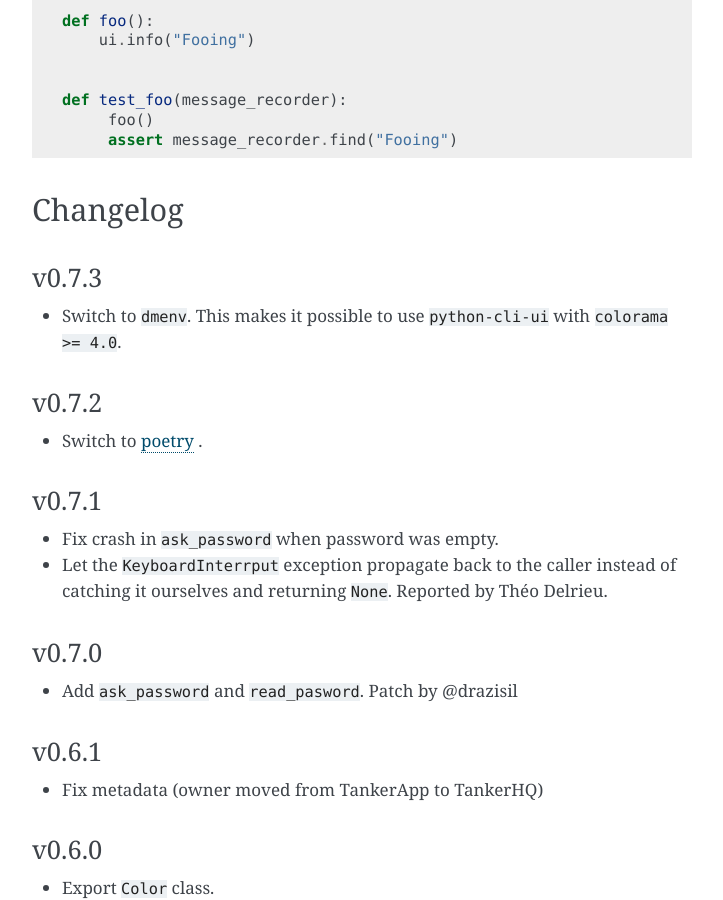
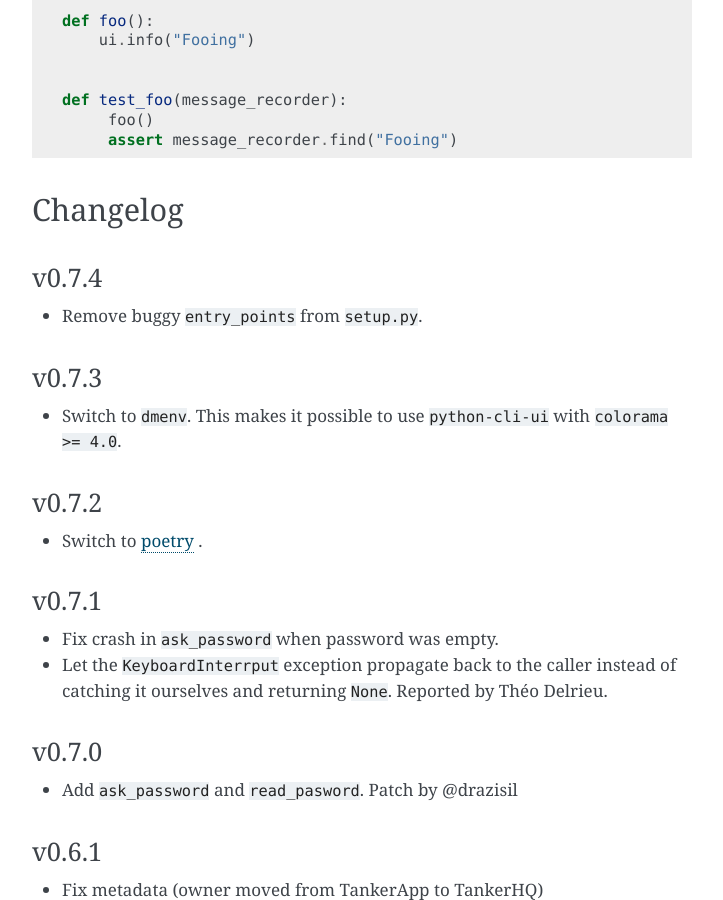
Before and after one commit to your-tools/python-cli-ui, a Sphinx documentation site: the page built from docs/index.rst, in a window 1280 px wide and 900 px high, scrolled down 5345 px. Shown: the whole window, without its empty margins (388-1111 px from the left). Built offline with Sphinx 7.4.7, drawn with Linux system fonts in a browser that asks for light colours.

Commit message:
Update Changelog

```diff
--- a/docs/index.rst
+++ b/docs/index.rst
@@ -372,6 +372,11 @@ Testing with pytest
 Changelog
 ----------
 
+v0.7.4
+++++++
+
+* Remove buggy ``entry_points`` from ``setup.py``.
+
 v0.7.3
 ++++++
 
```
